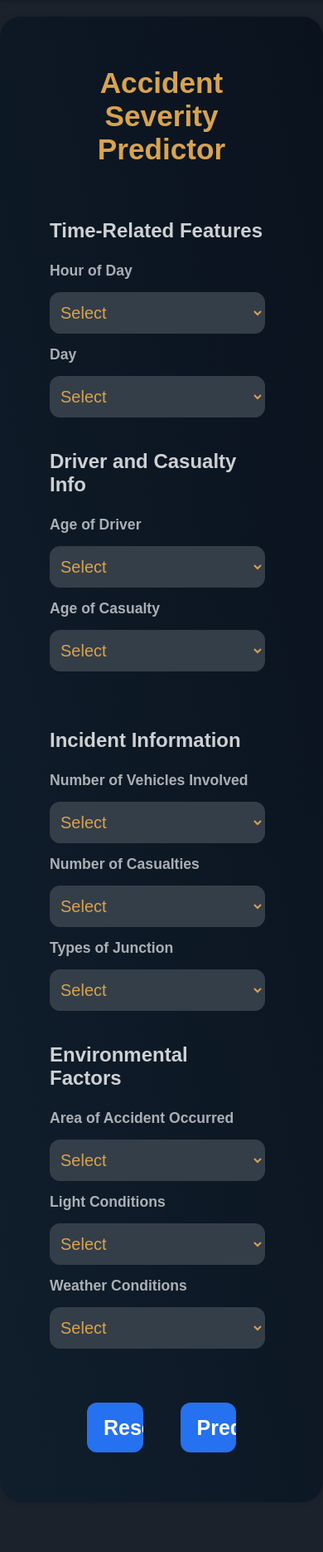
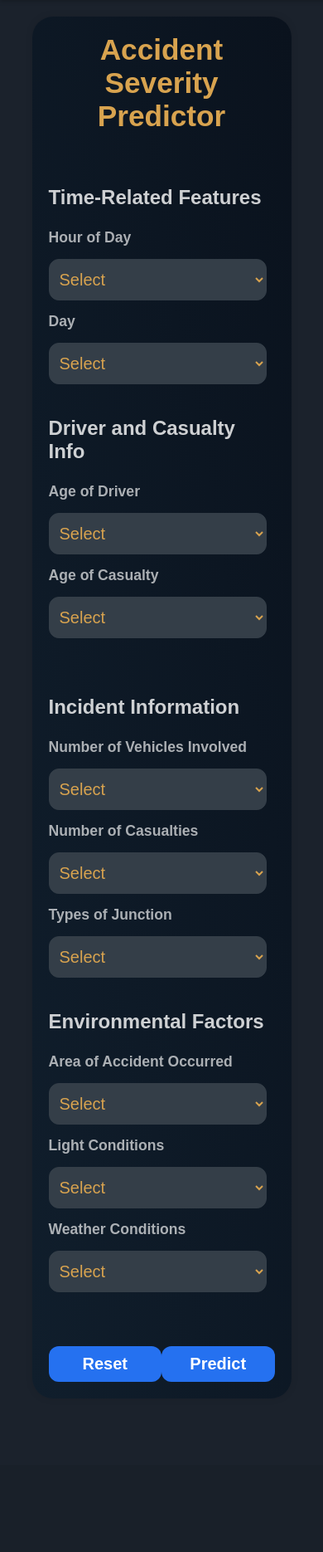
Before and after one commit to Takeshi2K02/Accident_Severity_Prediction, a Flask app: page /predictor in a window 390 px wide. Shown: the part 60-1930 px from the top of the page at 83% size. After the commit the page ends 1725 px from the top, so only its background shows below. Run offline with Flask 3, Linux system fonts and the light colour scheme.

Commit message:
Fixed the responsiveness
Added some media queries

```diff
--- a/static/styles.css
+++ b/static/styles.css
@@ -162,7 +162,7 @@ p {
 
 input[type="submit"], input[type="reset"] {
   width: 25%;
-  height: 60px;
+  height: auto;
   background-color: #2571F0;
   color: white;
   border: none;
@@ -173,6 +173,7 @@ input[type="submit"], input[type="reset"] {
   border-radius: 12px;
   cursor: pointer;
   margin-top: 20px;
+  text-align: center;
 }
 
 
@@ -184,13 +185,24 @@ input[type="submit"]:hover, input[type="reset"]:hover {
   margin: 40px 0 0 0;
 }
 
-@media screen and (max-width: 1080px) {
+@media (max-width: 768px) {
+  .wrapper {
+    width: 90%;
+    padding: 20px;
+  }
   .rows {
-      flex-direction: column;
+    flex-direction: column;
   }
+  .columns {
+    padding: 0;
+  }
+}
 
-  .columns {
-      padding: 0;
+@media (max-width: 600px) {
+  input[type="submit"], input[type="reset"] {
+    width: 100%; /* Full width for mobile screens */
+    font-size: 20px; /* Reduce font size */
+    padding: 10px; /* Adjust padding */
   }
 }
 
```
